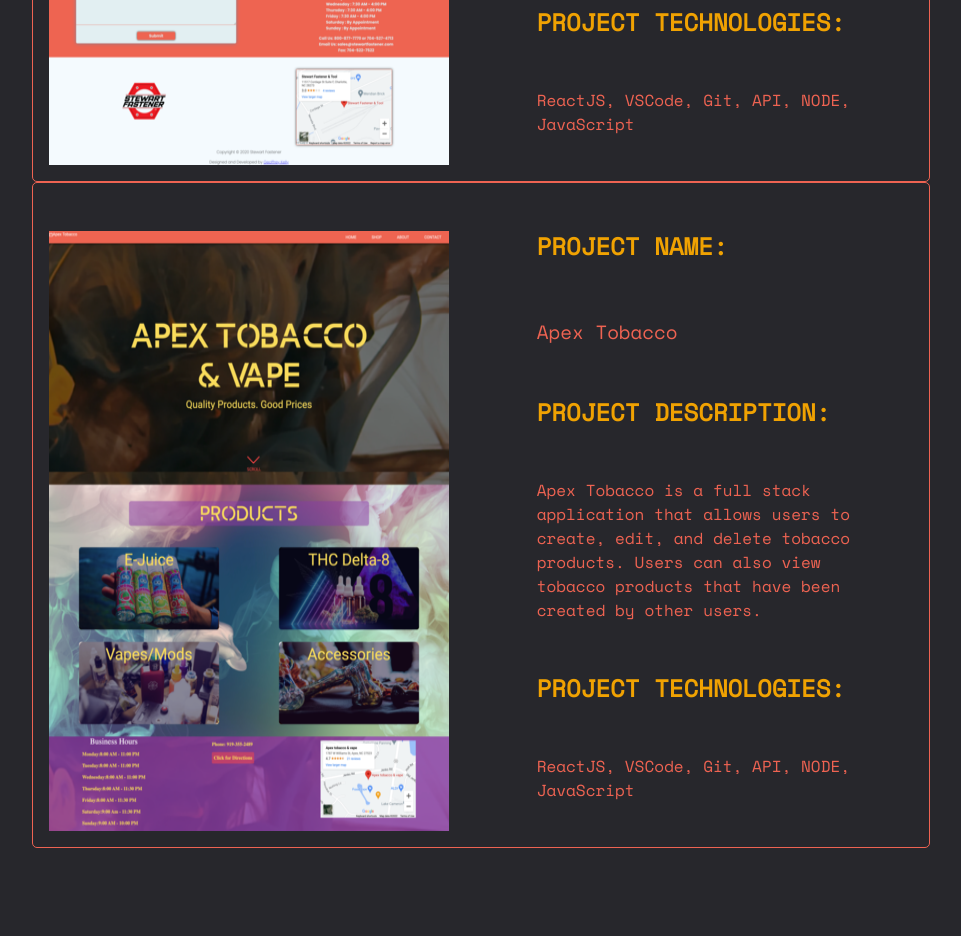
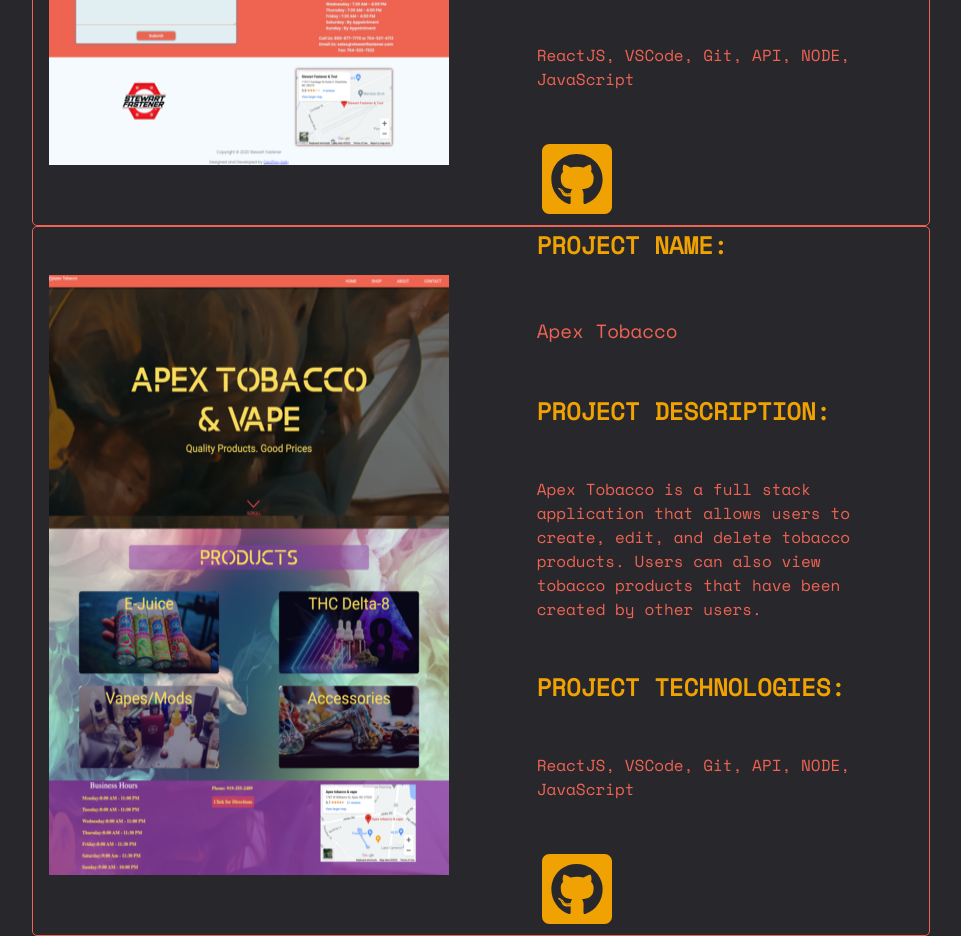
Before and after one commit to GeoffKellyNC/portfolio, a React (Create React App) app: page / in a window 1280 px wide. Shown: the part 1660-2596 px from the top of the page, without its empty margins (159-1120 px from the left). Before the commit the page ends 2508 px from the top, so only its background shows below. Built offline with nearby package versions, Linux system fonts and the light colour scheme.

Commit message:
added github logo and link to projects section

```diff
--- a/src/components/Header.js
+++ b/src/components/Header.js
@@ -33,6 +33,7 @@
         <HeaderStyled>
             <BiMenuAltLeft
                 size = {"5em"}
+                color = {'white'}
                 className = 'ham-icon'
                 onClick = {() => setIsOpen(!isOpen)} />
             <nav className = 'nav'>
--- a/src/components/Project.js
+++ b/src/components/Project.js
@@ -1,6 +1,8 @@
 import React from 'react';
 
 import styled from 'styled-components';
+
+import { FaGithubSquare } from 'react-icons/fa';
 
 const Project = ({ projectData }) => {
     return(
@@ -13,7 +15,11 @@
                 <h2>PROJECT NAME:</h2><span>{projectData.title}</span>
                 <h2 className = 'desc-text'>PROJECT DESCRIPTION:</h2><p className = 'project-desc'>{projectData.description}</p>
                 <h2 className = 'desc-text'>PROJECT TECHNOLOGIES:</h2><p className = 'project-desc'>{projectData.technologies.join(', ')}</p>
+                <a href = {projectData.githubLink}>
+                    <FaGithubSquare className = 'github-icon'  />
+                </a>
             </div>
+
         </StyledProject>
     )
 }
@@ -60,6 +66,11 @@
         width: 80%;
     }
 
+    .github-icon {
+        color: ${pr => pr.theme.colors.secondary};
+        font-size: 5rem;
+    }
+
     @media (max-width: 768px) {
         display: flex;
         flex-direction: column;
@@ -83,6 +94,10 @@
         .project-desc{
             margin-top: 1em;
         }
+
+        .github-icon {
+            font-size: 3rem;
+        }
     }
 
 `
```
